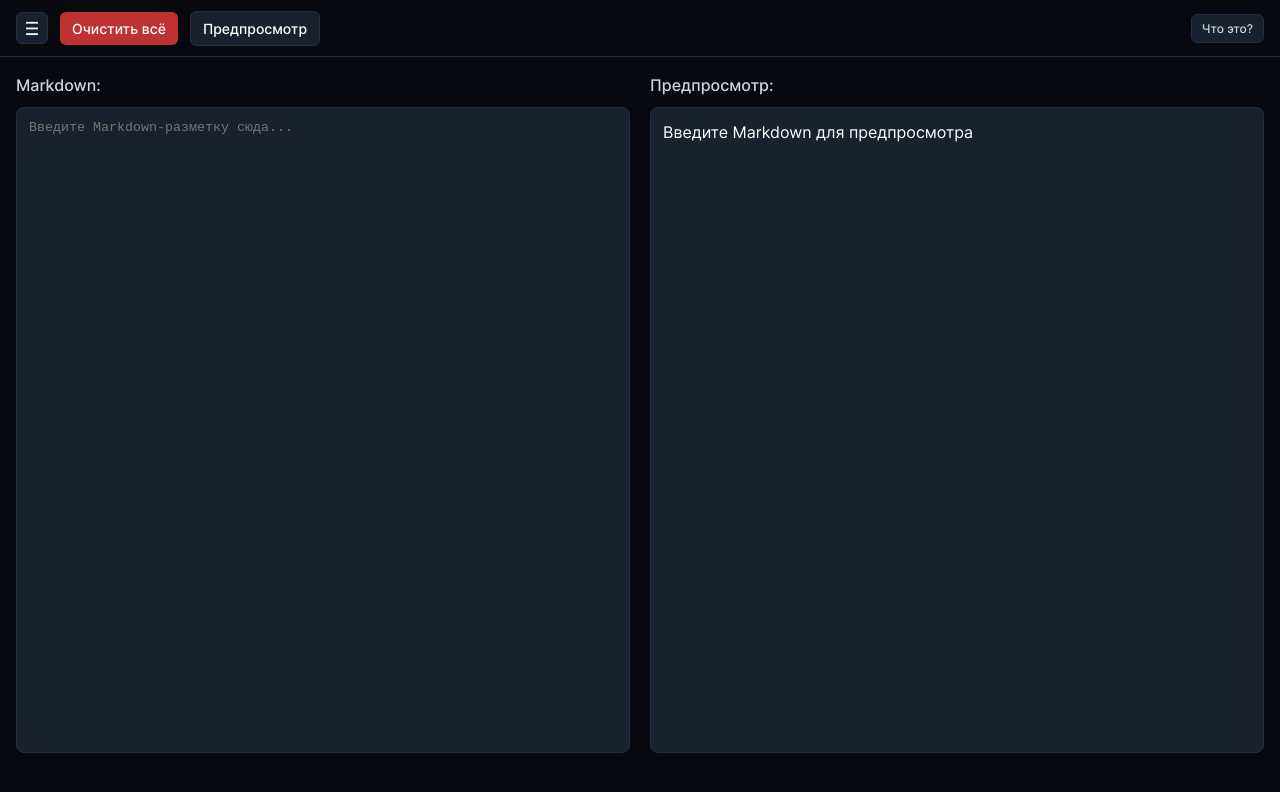
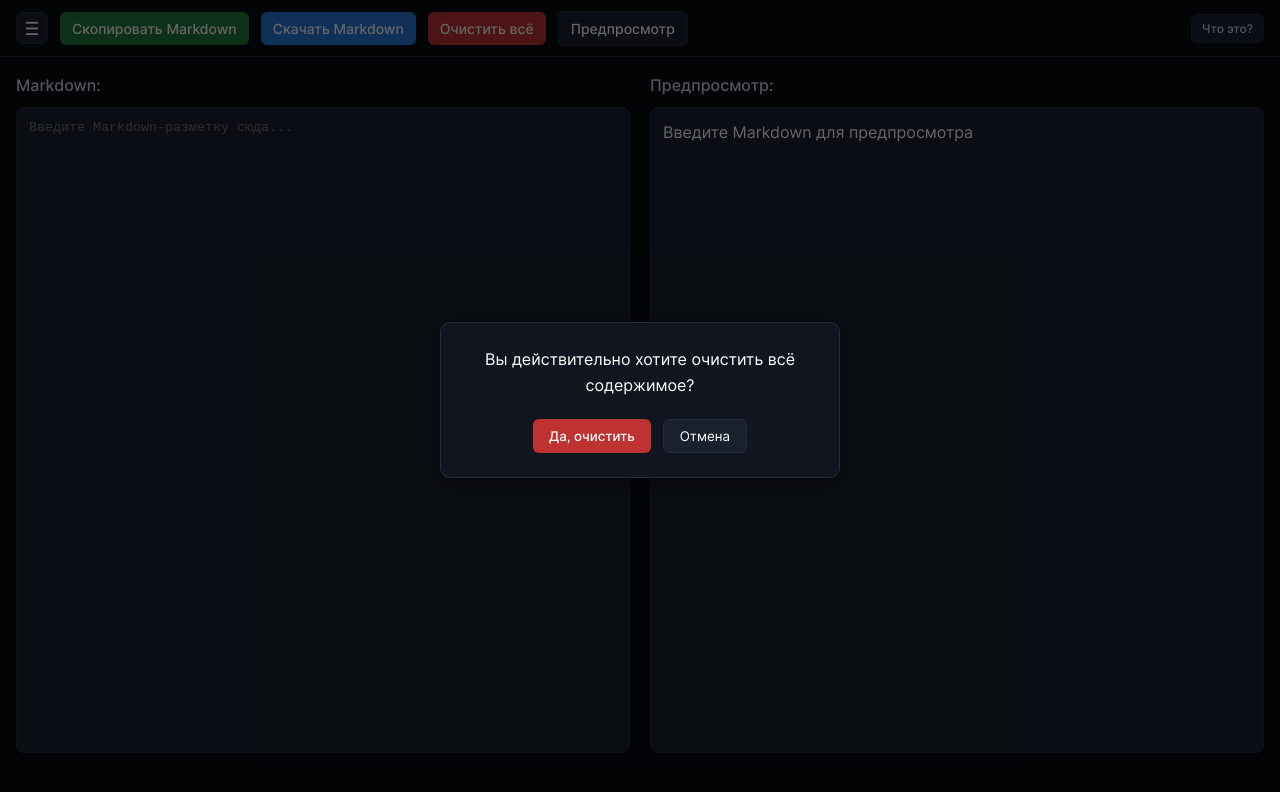
Before and after one commit to Aumphaadr/WriterToolkit, a React (Vite) app: page /markdown-preview in a window 1280 px wide. Both pictures are taken after a click on the button "Очистить всё". Shown: the top 792 px of the page. Built offline with nearby package versions, Linux system fonts and the light colour scheme.

Commit message:
Add 'copy to clipboard' and 'download' buttons to MarkdownPreview

```diff
--- a/src/MarkdownPreview.jsx
+++ b/src/MarkdownPreview.jsx
@@ -9,6 +9,7 @@ const MarkdownPreview = () => {
   const [markdownText, setMarkdownText] = useState('');
   const [htmlOutput, setHtmlOutput] = useState('');
   const [previewMode, setPreviewMode] = useState(false);
+  const [showClearConfirm, setShowClearConfirm] = useState(false);
 
   useEffect(() => {
     document.title = 'Предпросмотр Markdown — Writer Toolkit';
@@ -26,10 +27,46 @@ const MarkdownPreview = () => {
 
   const clearAll = () => {
     setMarkdownText('');
+    setShowClearConfirm(false);
+  };
+
+  const handleClearClick = () => {
+    setShowClearConfirm(true);
+  };
+
+  const cancelClear = () => {
+    setShowClearConfirm(false);
   };
 
   const togglePreview = () => {
     setPreviewMode(!previewMode);
+  };
+
+  const copyMarkdownToClipboard = async () => {
+    if (!markdownText.trim()) {
+      alert('Нет Markdown-текста для копирования');
+      return;
+    }
+    try {
+      await navigator.clipboard.writeText(markdownText);
+    } catch (err) {
+      console.error('Failed to copy markdown: ', err);
+      alert('Не удалось скопировать Markdown в буфер обмена');
+    }
+  };
+
+  const downloadMarkdown = () => {
+    if (!markdownText.trim()) {
+      alert('Нет Markdown-текста для скачивания');
+      return;
+    }
+    const blob = new Blob([markdownText], { type: 'text/plain;charset=utf-8' });
+    const url = URL.createObjectURL(blob);
+    const link = document.createElement('a');
+    link.href = url;
+    link.download = 'markdown_content.md';
+    link.click();
+    URL.revokeObjectURL(url);
   };
 
   const helpText = {
@@ -41,12 +78,20 @@ const MarkdownPreview = () => {
       'Предварительный просмотр результата',
       'Очистка содержимого',
       'Безопасный рендеринг HTML',
+      'Копирование Markdown в буфер обмена',
+      'Скачивание Markdown как .md файл',
     ],
   };
 
   const previewControls = (
     <>
-      <button className="clear-all-md-btn" onClick={clearAll}>
+      <button className="copy-markdown-btn" onClick={copyMarkdownToClipboard}>
+        Скопировать Markdown
+      </button>
+      <button className="download-markdown-btn" onClick={downloadMarkdown}>
+        Скачать Markdown
+      </button>
+      <button className="clear-all-md-btn" onClick={handleClearClick}>
         Очистить всё
       </button>
       <button className="preview-md-btn" onClick={togglePreview}>
@@ -85,6 +130,22 @@ const MarkdownPreview = () => {
             />
           </div>
         )}
+
+        {showClearConfirm && (
+          <div className="modal-overlay" onClick={cancelClear}>
+            <div className="modal-dialog" onClick={(e) => e.stopPropagation()}>
+              <p>Вы действительно хотите очистить всё содержимое?</p>
+              <div className="modal-buttons">
+                <button className="modal-confirm-btn" onClick={clearAll}>
+                  Да, очистить
+                </button>
+                <button className="modal-cancel-btn" onClick={cancelClear}>
+                  Отмена
+                </button>
+              </div>
+            </div>
+          </div>
+        )}
       </div>
     </PageLayout>
   );
--- a/src/styles/MarkdownPreview.css
+++ b/src/styles/MarkdownPreview.css
@@ -55,6 +55,7 @@
   line-height: 1.6;
   overflow-y: auto;
   min-height: 0;
+  /* Стили для элементов Markdown */
 }
 
 .markdown-output-full {
@@ -100,6 +101,25 @@
   color: var(--text-primary);
 }
 
+/* Стили для списков */
+.markdown-output ul,
+.markdown-output ol,
+.markdown-output-full ul,
+.markdown-output-full ol {
+  list-style-position: inside;
+}
+
+/* Кнопки (добавлены новые классы) */
+.page-controls .copy-markdown-btn {
+  background-color: var(--success); /* Зелёная, как кнопка скачивания */
+  color: white;
+}
+
+.page-controls .download-markdown-btn {
+  background-color: var(--accent); /* Синяя */
+  color: white;
+}
+
 .page-controls .clear-all-md-btn {
   background-color: var(--danger);
   color: white;
@@ -115,9 +135,61 @@
   border: 1px solid var(--border);
 }
 
-.markdown-output ul,
-.markdown-output ol,
-.markdown-output-full ul,
-.markdown-output-full ol {
-  list-style-position: inside;
+.modal-overlay {
+  position: fixed;
+  top: 0;
+  left: 0;
+  width: 100vw;
+  height: 100vh;
+  background: rgba(0, 0, 0, 0.6);
+  display: flex;
+  align-items: center;
+  justify-content: center;
+  z-index: 1000;
 }
+
+.modal-dialog {
+  background: var(--bg-secondary);
+  border: 1px solid var(--border);
+  border-radius: 10px;
+  padding: 24px;
+  max-width: 400px;
+  width: 90%;
+  text-align: center;
+  box-shadow: 0 4px 20px rgba(0, 0, 0, 0.5);
+}
+
+.modal-dialog p {
+  margin-bottom: 20px;
+  font-size: 16px;
+  color: var(--text-primary);
+}
+
+.modal-buttons {
+  display: flex;
+  gap: 12px;
+  justify-content: center;
+}
+
+.modal-confirm-btn {
+  background-color: var(--danger);
+  color: white;
+  border: none;
+  padding: 8px 16px;
+  border-radius: 6px;
+  cursor: pointer;
+  font-weight: 500;
+}
+
+.modal-confirm-btn:hover {
+  background-color: var(--danger-hover);
+}
+
+.modal-cancel-btn {
+  background-color: var(--bg-tertiary);
+  color: var(--text-primary);
+  border: 1px solid var(--border);
+  padding: 8px 16px;
+  border-radius: 6px;
+  cursor: pointer;
+}
```
